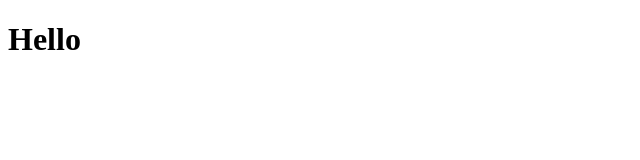
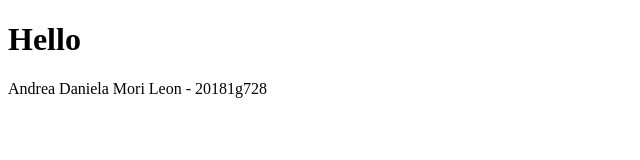
Before and after one commit to upc-is/ihc-front, a plain HTML site: page introHtmlCss/siguiente.html in a window 1280 px wide. Shown: the whole page, without its empty margins (0-640 px from the left). Drawn offline with Linux system fonts and the light colour scheme.

Commit message:
Changed by Andrea Mori

```diff
--- a/introHtmlCss/siguiente.html
+++ b/introHtmlCss/siguiente.html
@@ -6,5 +6,6 @@
 </head>
 <body>
     <h1>Hello</h1>
+    <p>Andrea Daniela Mori Leon - 20181g728</p>
 </body>
 </html>
```
